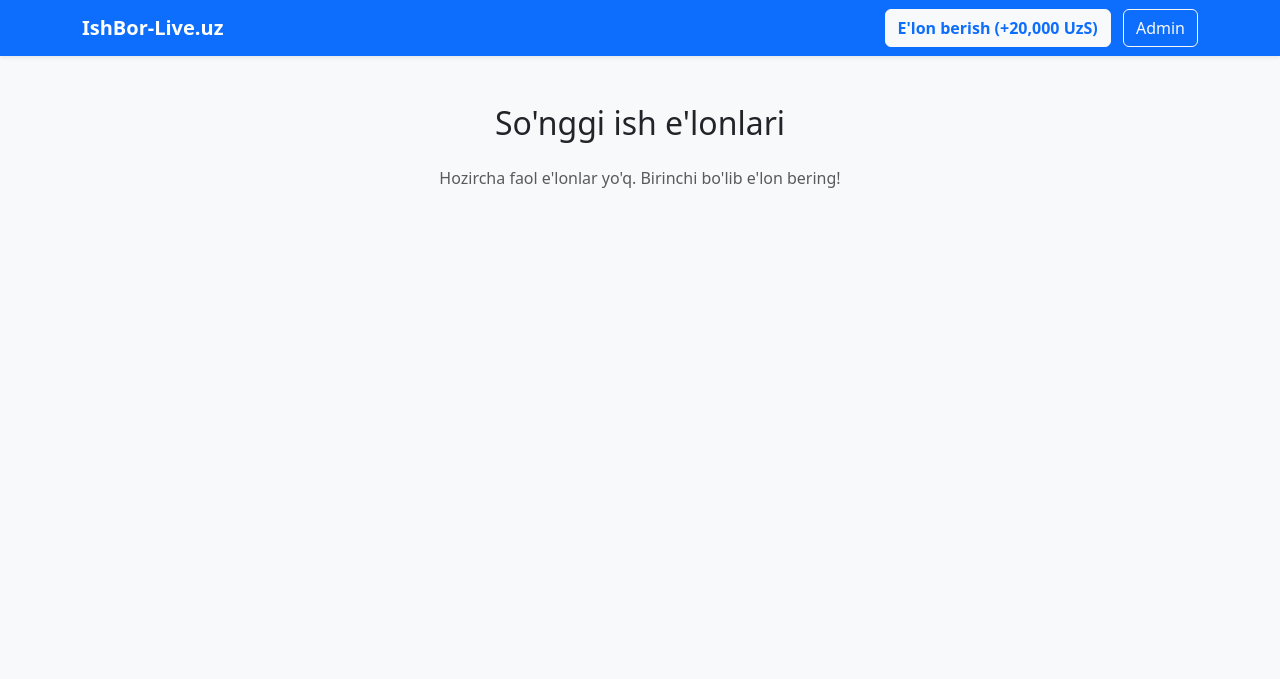
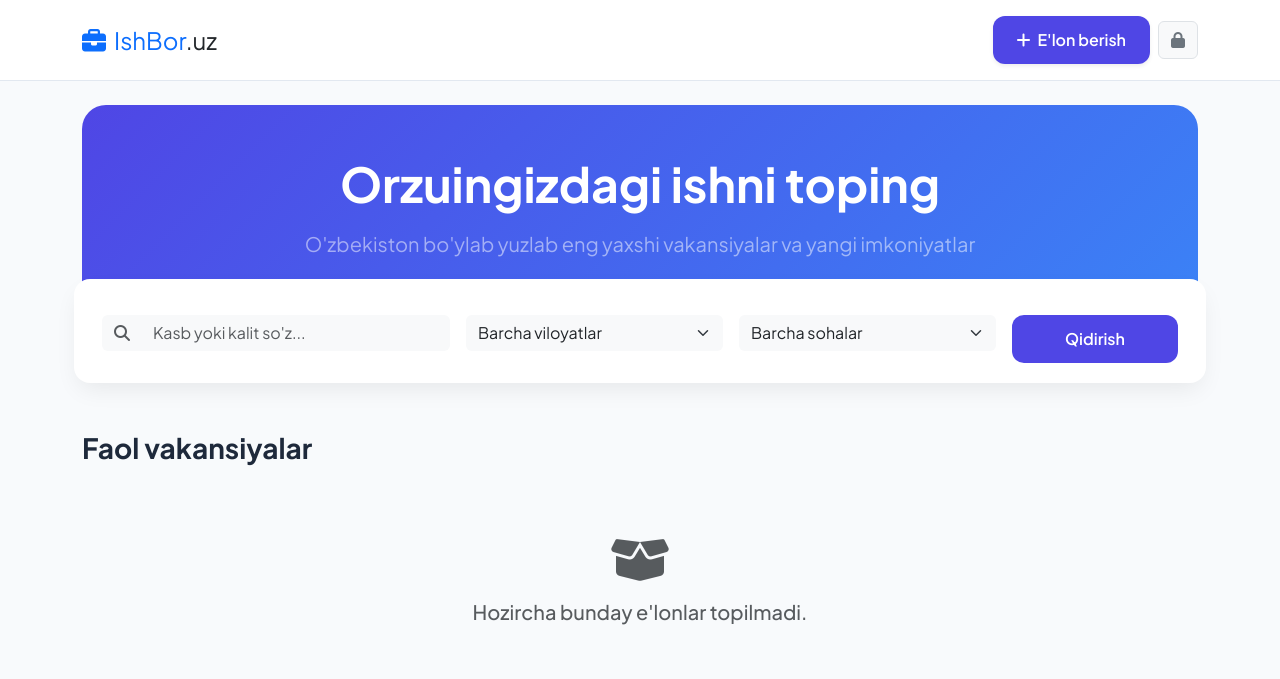
Before and after one commit to xlemann0/ishbor, a Python web app: template templates/index.html in a window 1280 px wide. Shown: the top 679 px of the page. Run offline with Jinja, Linux system fonts and the light colour scheme; the template is opened without the code that fills it, so the values that code supplies are empty.

Commit message:
Revamp index.html with new styles and features
Updated the title, added viewport meta tag, and improved navbar and hero section styles. Enhanced job listing display and added search functionality.

```diff
--- a/templates/index.html
+++ b/templates/index.html
@@ -2,49 +2,117 @@
 <html lang="uz">
 <head>
     <meta charset="UTF-8">
-    <title>Ish Bor - Bo'sh ish o'rinlari</title>
+    <meta name="viewport" content="width=device-width, initial-scale=1.0">
+    <title>IshBor.uz - O'zbekistondagi eng zamonaviy ishlar platformasi</title>
+    <!-- Bootstrap 5 & Google Fonts -->
     <link href="https://cdn.jsdelivr.net/npm/bootstrap@5.3.0/dist/css/bootstrap.min.css" rel="stylesheet">
+    <link href="https://fonts.googleapis.com/css2?family=Plus+Jakarta+Sans:wght@400;500;600;700;800&display=swap" rel="stylesheet">
+    <link rel="stylesheet" href="https://cdnjs.cloudflare.com/ajax/libs/font-awesome/6.4.0/css/all.min.css">
+    <style>
+        body { font-family: 'Plus Jakarta Sans', sans-serif; background-color: #f8fafc; color: #1e293b; }
+        .navbar { background: rgba(255, 255, 255, 0.9); backdrop-filter: blur(10px); border-bottom: 1px solid #e2e8f0; }
+        .hero-section { background: linear-gradient(135deg, #4f46e5 0%, #3b82f6 100%); color: white; border-radius: 24px; padding: 50px 30px; margin-top: 24px; }
+        .card { border: none; border-radius: 16px; transition: all 0.3s ease; box-shadow: 0 4px 6px -1px rgba(0,0,0,0.05); }
+        .card:hover { transform: translateY(-5px); box-shadow: 0 20px 25px -5px rgba(0,0,0,0.1); }
+        .btn-primary { background-color: #4f46e5; border: none; border-radius: 12px; padding: 12px 24px; font-weight: 600; }
+        .btn-primary:hover { background-color: #4338ca; }
+        .badge-soft { background-color: #e0e7ff; color: #4f46e5; font-weight: 600; padding: 6px 12px; border-radius: 8px; }
+        .search-box { background: white; border-radius: 16px; padding: 20px; box-shadow: 0 10px 25px -5px rgba(0,0,0,0.08); margin-top: -30px; position: relative; z-index: 10; }
+    </style>
 </head>
-<body class="bg-light">
-    <nav class="navbar navbar-dark bg-primary shadow-sm">
+<body>
+    <!-- Navbar -->
+    <nav class="navbar navbar-expand-lg sticky-top py-3">
         <div class="container">
-            <a class="navbar-brand fw-bold" href="/">IshBor-Live.uz</a>
-            <div>
-                <a href="/add-job" class="btn btn-light text-primary fw-semibold me-2">E'lon berish (+20,000 UzS)</a>
-                <a href="/admin-login" class="btn btn-outline-light">Admin</a>
+            <a class="navbar-brand fw-extrabold fs-4 text-primary" href="/"><i class="fa-solid fa-briefcase me-2"></i>IshBor<span class="text-dark">.uz</span></a>
+            <div class="d-flex align-items-center">
+                <a href="/add-job" class="btn btn-primary shadow-sm me-2"><i class="fa-solid fa-plus me-1"></i> E'lon berish</a>
+                <a href="/admin-login" class="btn btn-light border text-secondary"><i class="fa-solid fa-lock"></i></a>
             </div>
         </div>
     </nav>
-    <div class="container my-5">
-        <h2 class="mb-4 text-center">So'nggi ish e'lonlari</h2>
+
+    <!-- Hero Section -->
+    <div class="container">
+        <div class="hero-section text-center">
+            <h1 class="fw-bold display-5 mb-3">Orzuingizdagi ishni toping</h1>
+            <p class="lead text-white-50 mb-0">O'zbekiston bo'ylab yuzlab eng yaxshi vakansiyalar va yangi imkoniyatlar</p>
+        </div>
+
+        <!-- Search & Filter Form -->
+        <form method="GET" action="/" class="search-box row g-3">
+            <div class="col-md-4">
+                <div class="input-group">
+                    <span class="input-group-text bg-light border-0"><i class="fa-solid fa-search text-muted"></i></span>
+                    <input type="text" name="q" class="form-control bg-light border-0" placeholder="Kasb yoki kalit so'z..." value="{{ request.args.get('q', '') }}">
+                </div>
+            </div>
+            <div class="col-md-3">
+                <select name="region" class="form-select bg-light border-0">
+                    <option value="Barchasi">Barcha viloyatlar</option>
+                    {% for reg in regions %}
+                        <option value="{{ reg }}" {% if request.args.get('region') == reg %}selected{% endif %}>{{ reg }}</option>
+                    {% endfor %}
+                </select>
+            </div>
+            <div class="col-md-3">
+                <select name="category" class="form-select bg-light border-0">
+                    <option value="Barchasi">Barcha sohalar</option>
+                    {% for cat in categories %}
+                        <option value="{{ cat }}" {% if request.args.get('category') == cat %}selected{% endif %}>{{ cat }}</option>
+                    {% endfor %}
+                </select>
+            </div>
+            <div class="col-md-2">
+                <button type="submit" class="btn btn-primary w-100">Qidirish</button>
+            </div>
+        </form>
+
+        <!-- Flash Messages -->
         {% with messages = get_flashed_messages(with_categories=true) %}
             {% if messages %}
                 {% for category, message in messages %}
-                    <div class="alert alert-{{ category }}">{{ message }}</div>
+                    <div class="alert alert-{{ category }} mt-4 shadow-sm border-0 rounded-4">{{ message }}</div>
                 {% endfor %}
             {% endif %}
         {% endwith %}
-        <div class="row">
+
+        <!-- Job Listings -->
+        <div class="row my-5">
+            <h3 class="fw-bold mb-4">Faol vakansiyalar</h3>
             {% if jobs %}
                 {% for job in jobs %}
-                    <div class="col-md-6 mb-4">
-                        <div class="card shadow-sm h-100">
-                            <div class="card-body">
-                                <h4 class="card-title text-primary">{{ job.title }}</h4>
-                                <h6 class="card-subtitle mb-2 text-muted">Soha: {{ job.category }} | Hudud: {{ job.region }}</h6>
-                                <p class="card-text"><strong>Maosh:</strong> {{ job.salary }}</p>
-                                <p class="card-text">{{ job.description }}</p>
-                                <hr>
-                                <div class="d-flex justify-content-between align-items-center">
-                                    <span class="badge bg-success">Tel: {{ job.phone }}</span>
-                                    <small class="text-muted">Faol</small>
+                    <div class="col-lg-6 mb-4">
+                        <div class="card p-4 h-100">
+                            <div class="d-flex justify-content-between align-items-start mb-3">
+                                <div>
+                                    <h4 class="fw-bold text-dark mb-1">{{ job.title }}</h4>
+                                    <p class="text-muted mb-0"><i class="fa-regular fa-building me-1"></i> {{ job.company }}</p>
                                 </div>
+                                <span class="badge-soft">{{ job.job_type }}</span>
+                            </div>
+                            <div class="d-flex flex-wrap gap-2 mb-3">
+                                <span class="badge bg-light text-secondary border"><i class="fa-solid fa-location-dot me-1"></i> {{ job.region }}</span>
+                                <span class="badge bg-light text-secondary border"><i class="fa-solid fa-layer-group me-1"></i> {{ job.category }}</span>
+                                <span class="badge bg-light text-secondary border"><i class="fa-solid fa-clock-rotate-left me-1"></i> {{ job.experience }}</span>
+                            </div>
+                            <h5 class="text-primary fw-bold mb-3"><i class="fa-solid fa-wallet me-1"></i> {{ job.salary }}</h5>
+                            <p class="text-secondary small mb-4" style="line-height: 1.6;">{{ job.description }}</p>
+                            <hr class="text-muted opacity-25">
+                            <div class="d-flex justify-content-between align-items-center">
+                                <a href="tel:{{ job.phone }}" class="btn btn-outline-primary btn-sm rounded-pill px-3"><i class="fa-solid fa-phone me-1"></i> {{ job.phone }}</a>
+                                {% if job.telegram %}
+                                    <a href="https://t.me/{{ job.telegram.replace('@', '') }}" target="_blank" class="btn btn-sm btn-primary rounded-pill px-3"><i class="fa-brands fa-telegram me-1"></i> Telegram</a>
+                                {% endif %}
                             </div>
                         </div>
                     </div>
                 {% endfor %}
             {% else %}
-                <p class="text-center text-muted">Hozircha faol e'lonlar yo'q. Birinchi bo'lib e'lon bering!</p>
+                <div class="text-center py-5">
+                    <i class="fa-solid fa-box-open fa-3x text-muted mb-3"></i>
+                    <h5 class="text-muted">Hozircha bunday e'lonlar topilmadi.</h5>
+                </div>
             {% endif %}
         </div>
     </div>
```
